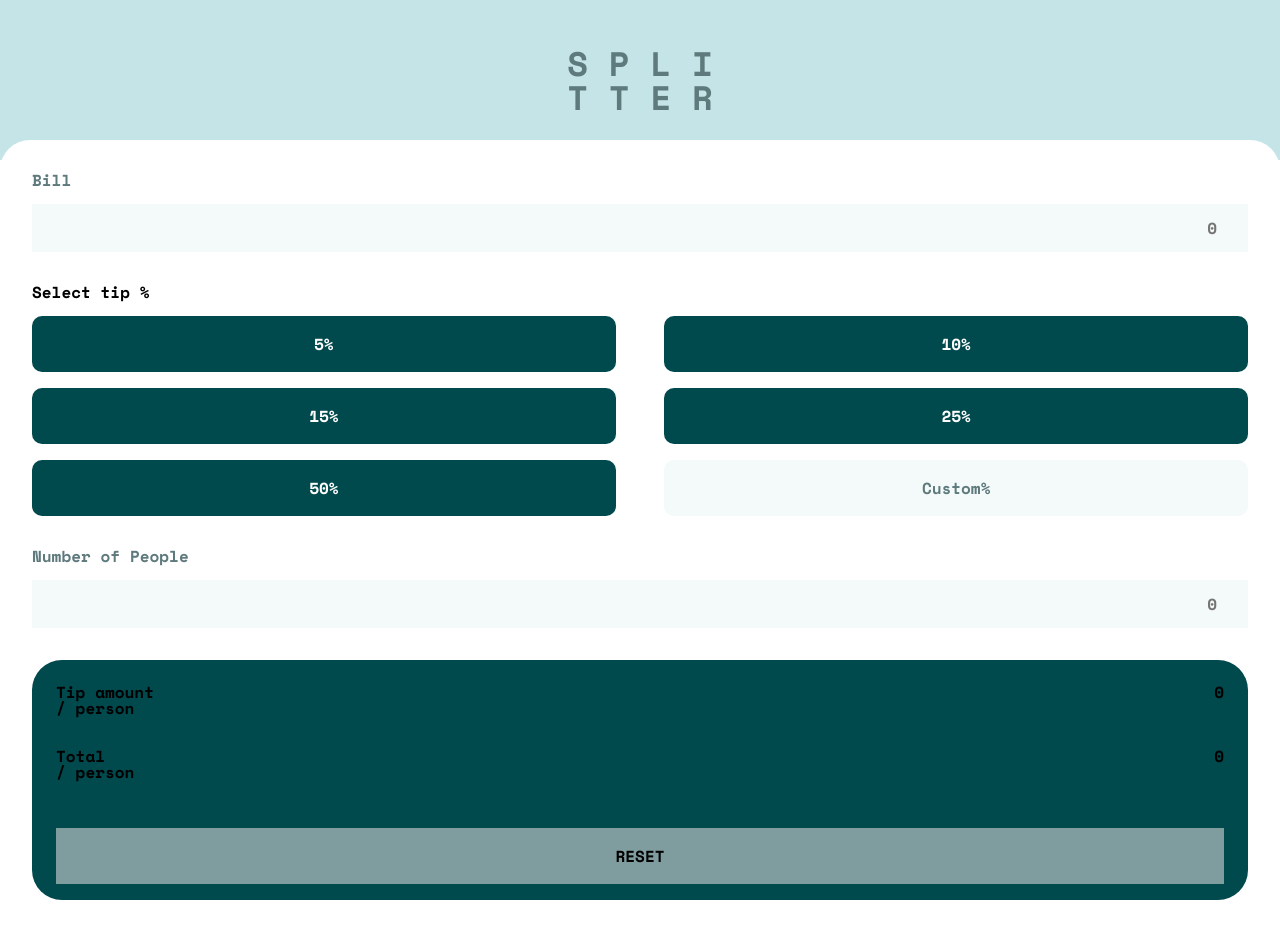
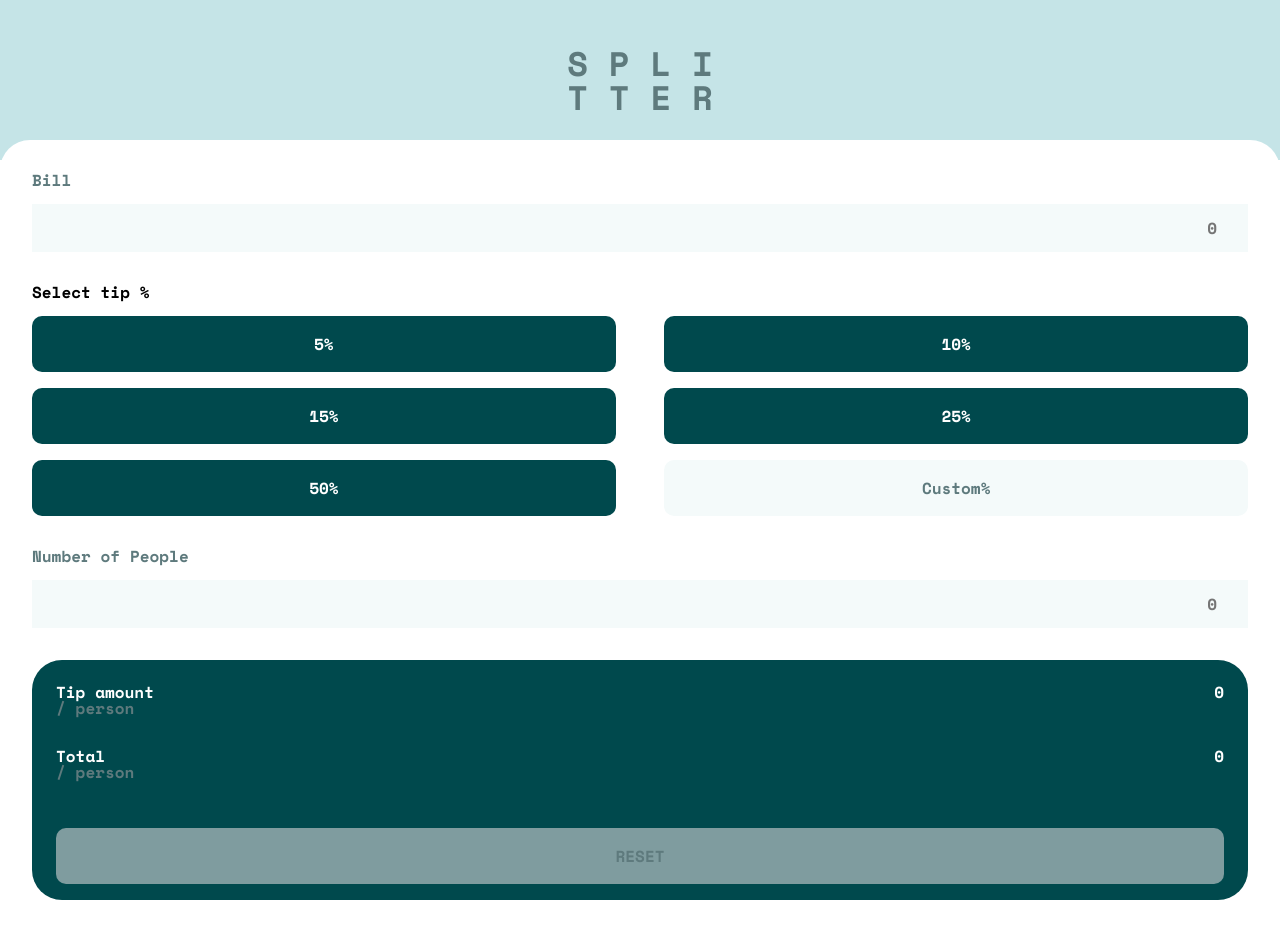
Before and after one commit to GuiTDS/tip-calculator-app, a React (Create React App) app: page / in a window 1280 px wide. Shown: the top 938 px of the page. Built offline with nearby package versions, Linux system fonts and the light colour scheme.

Commit message:
Fixing ResultCard styles

```diff
--- a/src/components/ResultCard/ResultCard.css
+++ b/src/components/ResultCard/ResultCard.css
@@ -5,6 +5,7 @@
     border-radius: 30px;
     box-sizing: border-box;
     padding: 1.5rem;
+    color: var(--white);
 }
 
 .results__container {
@@ -18,4 +19,10 @@
     background-color: var(--grayish-cyan);
     padding: 1rem;
     margin-top: 1rem;
+    border-radius: 10px;
+    color: var(--dark-grayish-cyan);
 }
+
+.container__info p:last-child {
+    color: var(--dark-grayish-cyan);
+}
```
